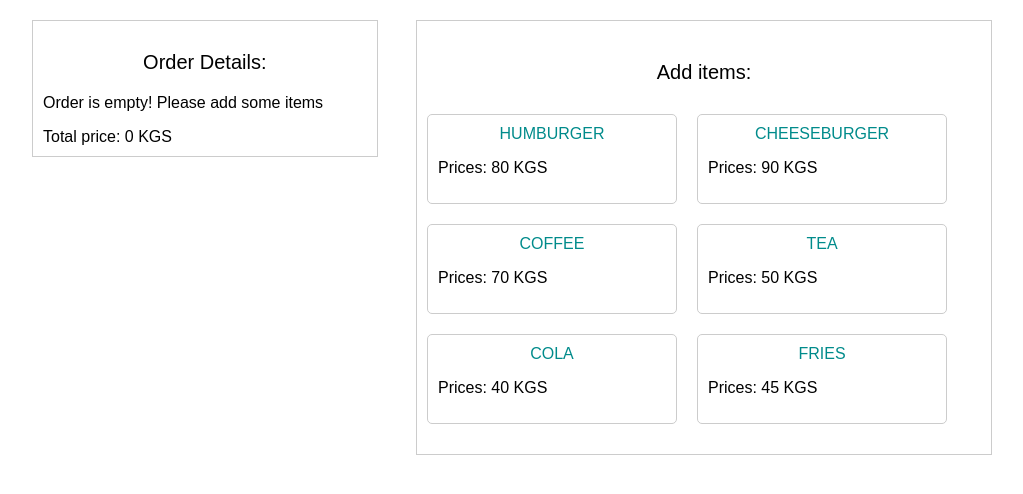
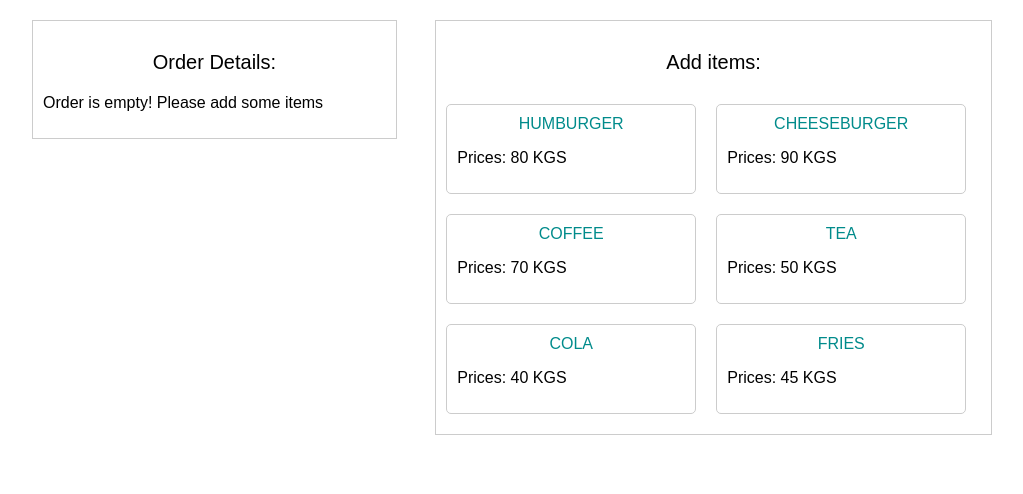
Before and after one commit to gudovaolya/cw-7, a React (Create React App) app: page / in a window 1280 px wide. Shown: the top 494 px of the page, without its empty margins (128-1151 px from the left). Built offline with nearby package versions, Linux system fonts and the light colour scheme.

Commit message:
мелкие правки

```diff
--- a/src/components/Assortment/Assortment.css
+++ b/src/components/Assortment/Assortment.css
@@ -1,8 +1,8 @@
 .assortment-block{
-    width: 60%;
+    width: 58%;
     float: right;
     border: 1px solid #ccc;
-    padding: 20px 0;
+    padding: 10px 0;
 }
 .assortment-title {
     font-size: 20px;
--- a/src/components/Assortment/Assortment.js
+++ b/src/components/Assortment/Assortment.js
@@ -39,5 +39,4 @@ const Assortment = (props) => {
 };
 
 
-
 export default Assortment;
--- a/src/components/Order/Order.css
+++ b/src/components/Order/Order.css
@@ -1,5 +1,5 @@
 .order-block{
-    width: 36%;
+    width: 38%;
     float: left;
     border: 1px solid #ccc;
     padding: 10px;
--- a/src/components/Order/Order.js
+++ b/src/components/Order/Order.js
@@ -7,6 +7,7 @@ const Order = (props) => {
     let orders = [];
     let orderComponent = [];
     let orderPrice = props.orderPrice;
+    let orderPriceComponent = '';
 
     if (orderPrice === 0) {
        orderComponent.push(
@@ -21,7 +22,6 @@ const Order = (props) => {
     }
 
     orders.forEach(item => {
-        // orderPrice += item.amount*item.price;
         let orderItem = (
             <div className="order-item" key={item.id}>
                 <b>{item.title.toUpperCase()}</b> x {item.amount}, unit price: {item.price} KGS
@@ -31,15 +31,20 @@ const Order = (props) => {
         orderComponent.push(orderItem);
     });
 
+    if (orderPrice !== 0) {
+        orderPriceComponent = (
+            <div className="total-price">
+                Total price: {orderPrice} KGS
+            </div>
+        )
+    }
 
     return (
        <div className="order-block">
            <h3 className="order-title">Order Details:</h3>
            <div className="order-info">
                {orderComponent}
-               <div className="total-price">
-                   Total price: {orderPrice} KGS
-               </div>
+               {orderPriceComponent}
            </div>
        </div>
     )
```
